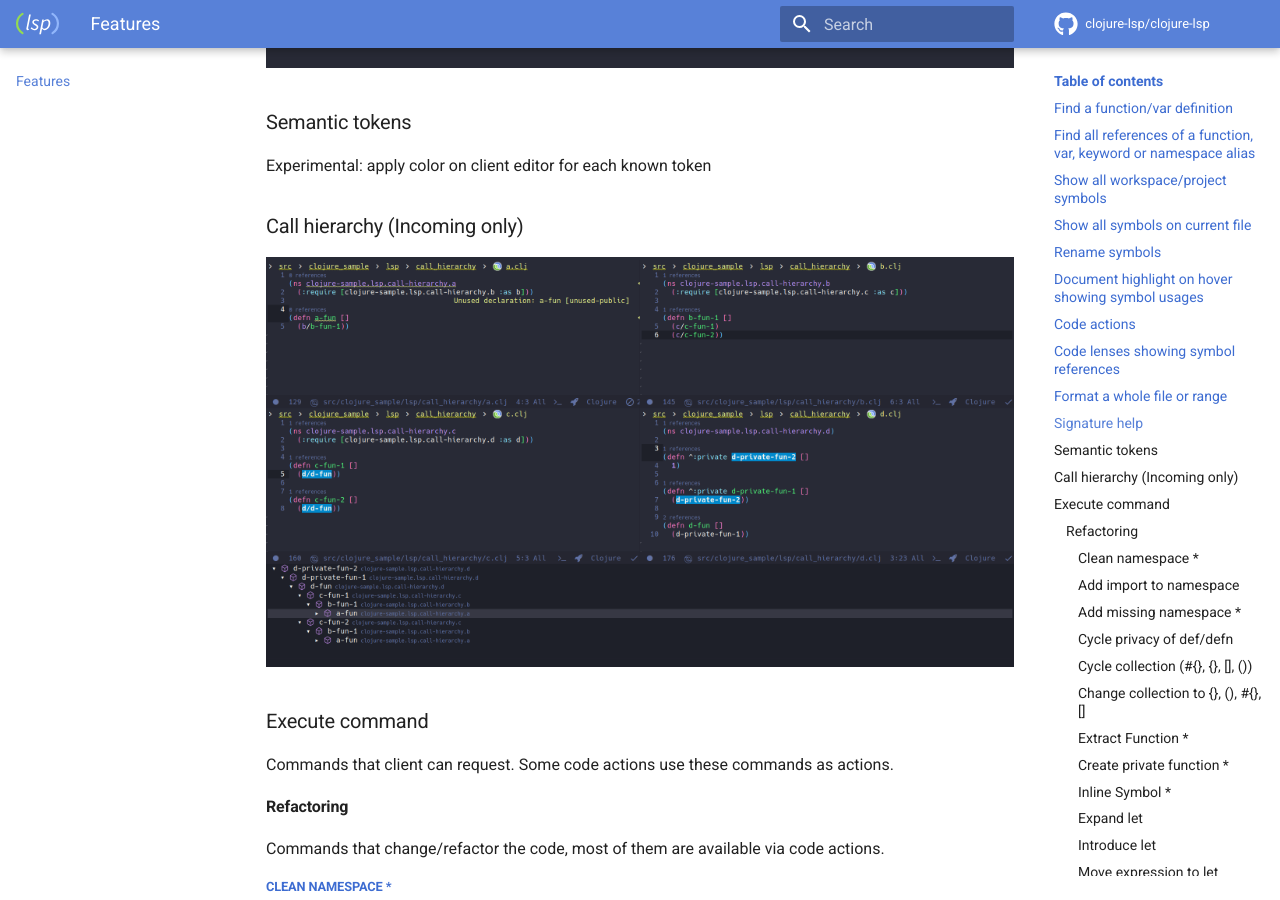
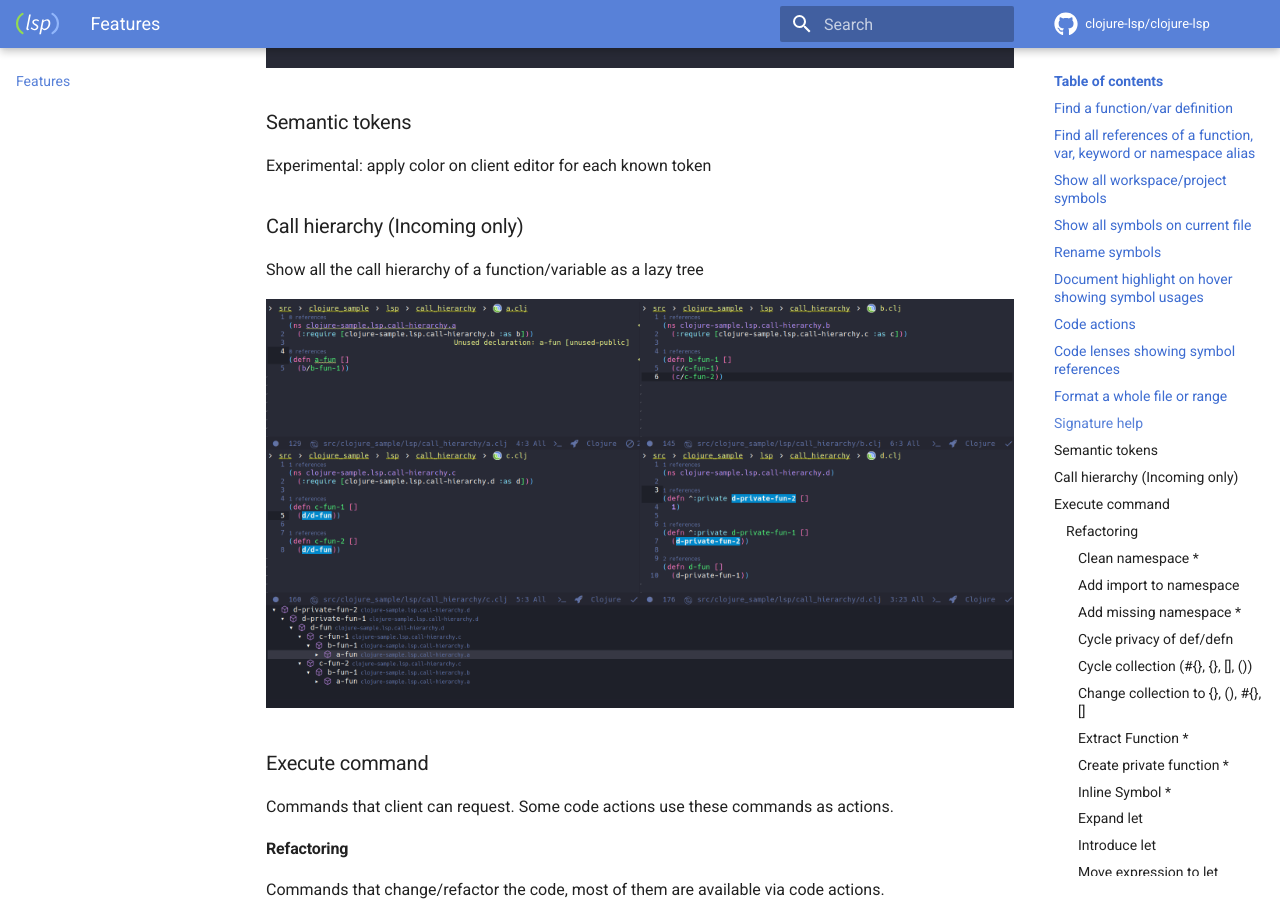
Before and after one commit to clojure-lsp/clojure-lsp, an MkDocs documentation site: the page built from docs/features.md, in a window 1280 px wide and 900 px high, scrolled down 8314 px. Built offline with MkDocs 1.6.1 and Material for MkDocs 9.7.7, drawn with Linux system fonts in a browser that asks for light colours; comment, search, counter and statistics services are not loaded.

Commit message:
[docs] improve call hierarchy docs

```diff
--- a/docs/features.md
+++ b/docs/features.md
@@ -60,6 +60,8 @@ Experimental: apply color on client editor for each known token
 
 ### Call hierarchy (Incoming only)
 
+Show all the call hierarchy of a function/variable as a lazy tree
+
 ![](images/features/call-hierarchy.png)
 
 ### Execute command
```
